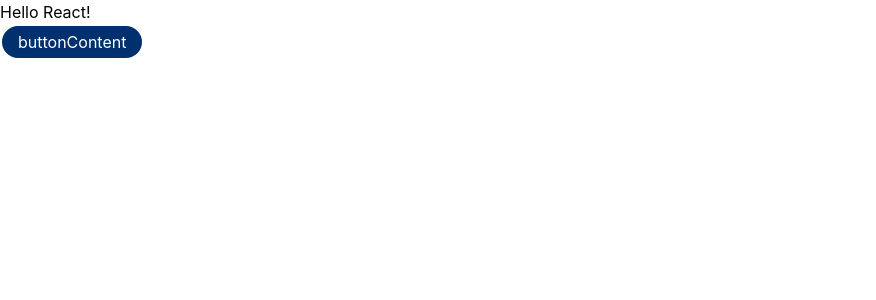
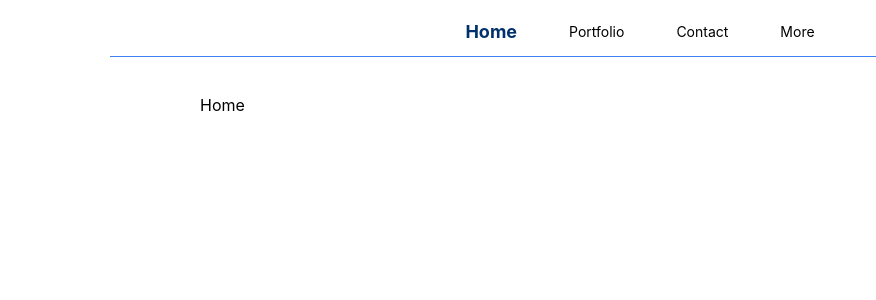
Before and after one commit to mehmetaltinbas/PortfolioUI, a React (Create React App) app: page / in a window 1280 px wide. Shown: the top 300 px of the page, without its empty margins (0-876 px from the left). Built offline with nearby package versions, Linux system fonts and the light colour scheme.

Commit message:
First route setup made

```diff
--- a/package.json
+++ b/package.json
@@ -1,5 +1,5 @@
 {
-  "name": "UI",
+  "name": "ui",
   "version": "0.1.0",
   "private": true,
   "dependencies": {
@@ -10,11 +10,12 @@
     "axios": "^1.8.4",
     "react": "^19.0.0",
     "react-dom": "^19.0.0",
+    "react-router-dom": "^7.4.0",
     "react-scripts": "5.0.1",
     "web-vitals": "^2.1.4"
   },
   "scripts": {
-    "start": "react-scripts start",
+    "start": "PORT=7420 react-scripts start",
     "build": "react-scripts build",
     "test": "react-scripts test",
     "eject": "react-scripts eject"
--- a/src/App.js
+++ b/src/App.js
@@ -1,14 +1,34 @@
-import NavBar from "./components/sections/navBar.js";
-import BlueButton from "./components/buttons/BlueButton.js";
+import { BrowserRouter as Router, Routes, Route } from "react-router-dom";
+import NavBar from "./components/sections/NavBar.js";
+import Home from './pages/public/Home.js';
+import Portfolio from './pages/public/Portfolio.js';
+import Contact from './pages/public/Contact.js';
+import More from './pages/public/More.js';
+import ProtectedRoute from "./utilities/ProtectedRoute.js";
+import AdminHome from './pages/admin/AdminHome.js';
+import AdminPortfolio from './pages/admin/AdminPortfolio.js';
+import AdminContact from './pages/admin/AdminContact.js';
+import AdminMore from './pages/admin/AdminMore.js';
 
 function App() {
-  return (
-    <div>
-      <NavBar />
-      <p>Hello React!</p>
-      <BlueButton content="buttonContent"/>
-    </div>
-  );
+    return (
+        <Router>
+            <NavBar />
+            <section class="container mx-auto px-[70px] md:px-[100px] lg:px-[140px] xl:px-[200px] py-6">
+                <Routes>
+                    <Route path="/" element={<Home />}/>
+                    <Route path="/portfolio" element={<Portfolio />}/>
+                    <Route path="/contact" element={<Contact />}/>
+                    <Route path="/more" element={<More />}/>
+                    <Route path="/admin" element={<ProtectedRoute element={<AdminHome />}/>}/>
+                    <Route path="/admin/portfolio" element={<ProtectedRoute element={<AdminPortfolio />}/>}/>
+                    <Route path="/admin/contact" element={<ProtectedRoute element={<AdminContact />}/>}/>
+                    <Route path="/admin/more" element={<ProtectedRoute element={<AdminMore />}/>}/>
+                </Routes>
+            </section>
+
+        </Router>
+    );
 }
 
 export default App;
--- a/src/components/sections/NavBar.js
+++ b/src/components/sections/NavBar.js
@@ -1,7 +1,18 @@
+import { Link } from 'react-router-dom';
+
 function NavBar() {
     return (
-        <section>
-
+        <section class="container mx-auto px-[50px] md:px-[70px] lg:px-[90px] xl:px-[110px] py-3">
+            <div class="flex flex-col gap-1">
+                <div class="flex justify-center items-center gap-4">
+                    <Link to='/' class="py-1 px-4 border-2 border-white rounded-full hover:border-[#00316E]
+                    text-[#00316E] text-lg font-bold">Home</Link>
+                    <Link to='/portfolio' class="py-1 px-4 border-2 border-white rounded-full hover:border-[#00316E] text-sm">Portfolio</Link>
+                    <Link to='/contact' class="py-1 px-4 border-2 border-white rounded-full hover:border-[#00316E] text-sm">Contact</Link>
+                    <Link to='/more' class="py-1 px-4 border-2 border-white rounded-full hover:border-[#00316E] text-sm">More</Link>
+                </div>
+                <div class="h-[1px] bg-blue-500"></div>
+            </div>
         </section>
     );
 }
--- /dev/null
+++ b/src/pages/admin/AdminContact.js
@@ -0,0 +1,7 @@
+function AdminContact() {
+    return (
+        <p>AdminContact</p>
+    );
+}
+
+export default AdminContact;
--- /dev/null
+++ b/src/pages/admin/AdminHome.js
@@ -0,0 +1,7 @@
+function AdminHome() {
+    return (
+        <p>AdminHome</p>
+    );
+}
+
+export default AdminHome;
--- /dev/null
+++ b/src/pages/admin/AdminMore.js
@@ -0,0 +1,7 @@
+function AdminMore() {
+    return (
+        <p>AdminMore</p>
+    );
+}
+
+export default AdminMore;
--- /dev/null
+++ b/src/pages/admin/AdminPortfolio.js
@@ -0,0 +1,7 @@
+function AdminPortfolio() {
+    return (
+        <p>AdminPortfolio</p>
+    );
+}
+
+export default AdminPortfolio;
--- /dev/null
+++ b/src/pages/public/Contact.js
@@ -0,0 +1,7 @@
+function Contact() {
+    return (
+        <p>Contact</p>
+    );
+}
+
+export default Contact;
--- /dev/null
+++ b/src/pages/public/Home.js
@@ -0,0 +1,7 @@
+function Home() {
+    return (
+        <p>Home</p>
+    );
+}
+
+export default Home;
--- /dev/null
+++ b/src/pages/public/More.js
@@ -0,0 +1,7 @@
+function More() {
+    return (
+        <p>More</p>
+    );
+}
+
+export default More;
--- /dev/null
+++ b/src/pages/public/Portfolio.js
@@ -0,0 +1,7 @@
+function Portfolio() {
+    return (
+        <p>Potfolio</p>
+    );
+}
+
+export default Portfolio;
--- /dev/null
+++ b/src/utilities/ProtectedRoute.js
@@ -0,0 +1,18 @@
+import { Navigate } from 'react-router-dom';
+import { useEffect, useState } from 'react';
+import axios from 'axios';
+
+function ProtectedRoute({ element }) {
+    const [isAuthenticated, setIsAuthenticated] = useState(null);
+
+    useEffect(() => {
+        axios.get(`${process.env.API_URL}user/authorize`, { withCredentials: true })
+            .then(response => setIsAuthenticated(response.data.isSuccess))
+            .catch(() => setIsAuthenticated(false));
+    }, []);
+
+    if (isAuthenticated == null) return <p>Loading...</p>
+    return isAuthenticated ? element : <Navigate to="/" />;
+}
+
+export default ProtectedRoute;
```
Also changed, not shown: 1 other file (tests, documents, lock files or other folders).
